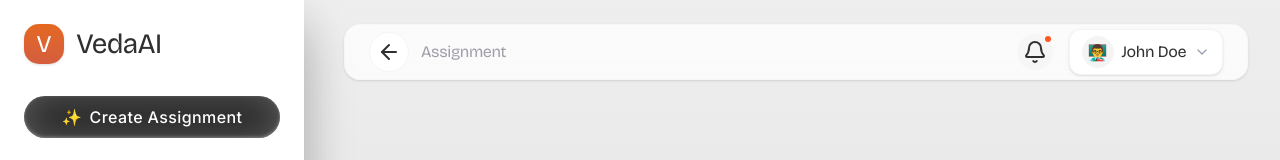
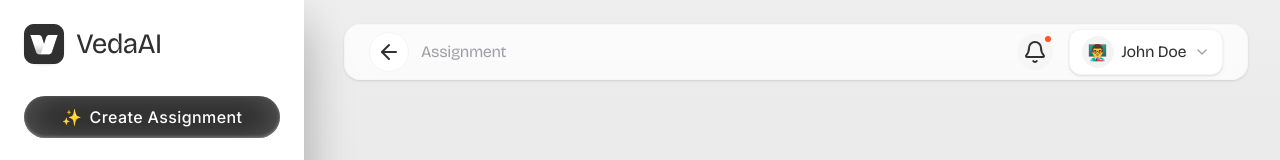
Before and after one commit to ChaitanyaShah26/assess-forge, a Next.js app in the folder client/: page / in a window 1280 px wide. Shown: the top 160 px of the page. Built offline with nearby package versions, Linux system fonts and the light colour scheme; no server answers.

Commit message:
Add logo

```diff
--- a/client/src/components/Sidebar.jsx
+++ b/client/src/components/Sidebar.jsx
@@ -26,7 +26,8 @@ export default function Sidebar() {
       <div className="flex flex-col gap-8">
         <div className="flex items-center gap-3">
           <div className="w-10 h-10 rounded-[15px] bg-gradient-to-b from-[#E56820] to-[#D45E3E] flex items-center justify-center shadow-sm">
-            <span className="text-white font-extrabold text-2xl font-heading">V</span>
+            {/*<span className="text-white font-extrabold text-2xl font-heading">V</span>*/}
+            <img src="/logo.png"></img>
           </div>
           <span className="text-[28px] leading-[20px] font-bold tracking-tight text-[#303030] font-heading">VedaAI</span>
         </div>
```
Also changed, not shown: client/public/logo.png (added), 1 other file (tests, documents, lock files or other folders).
